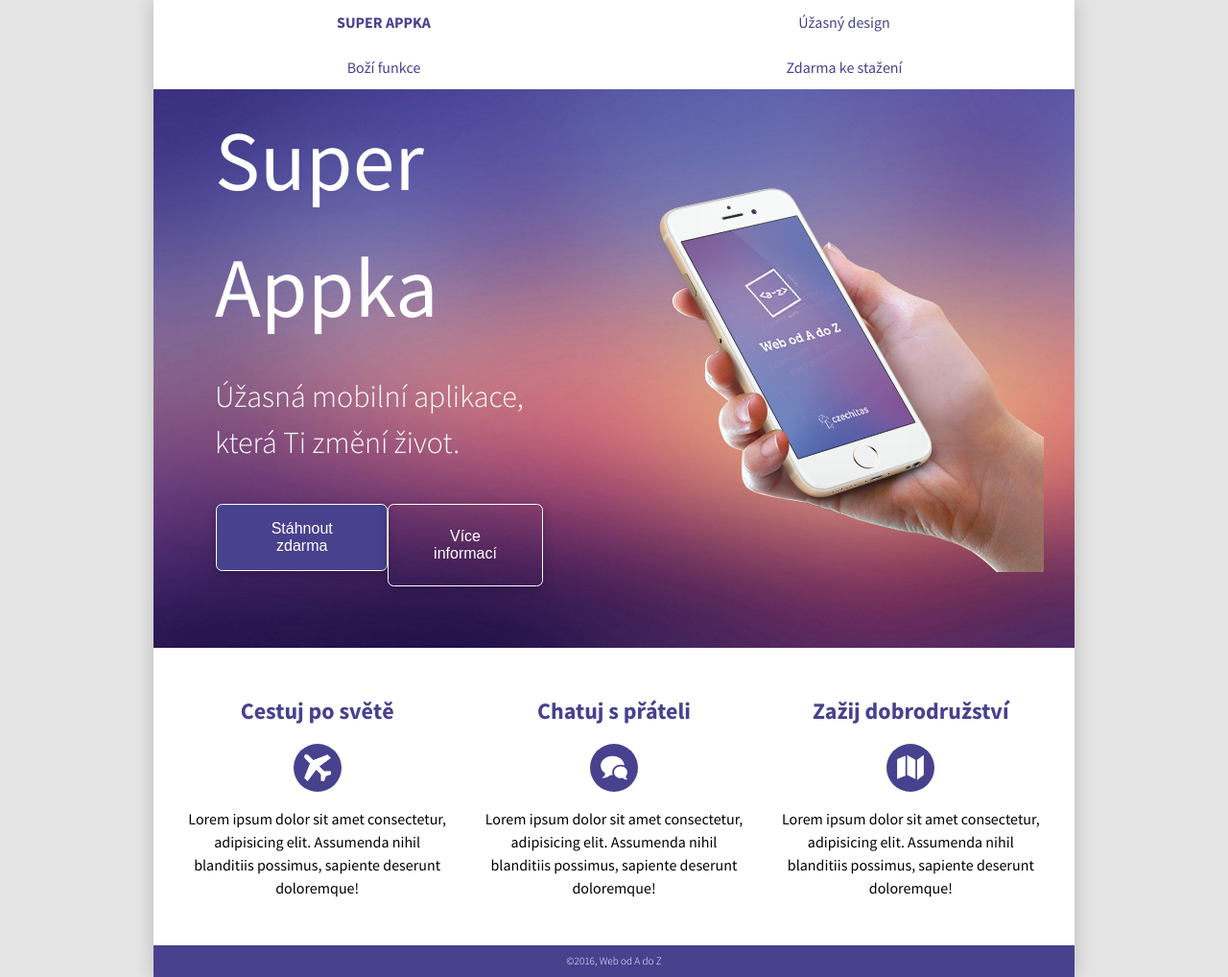
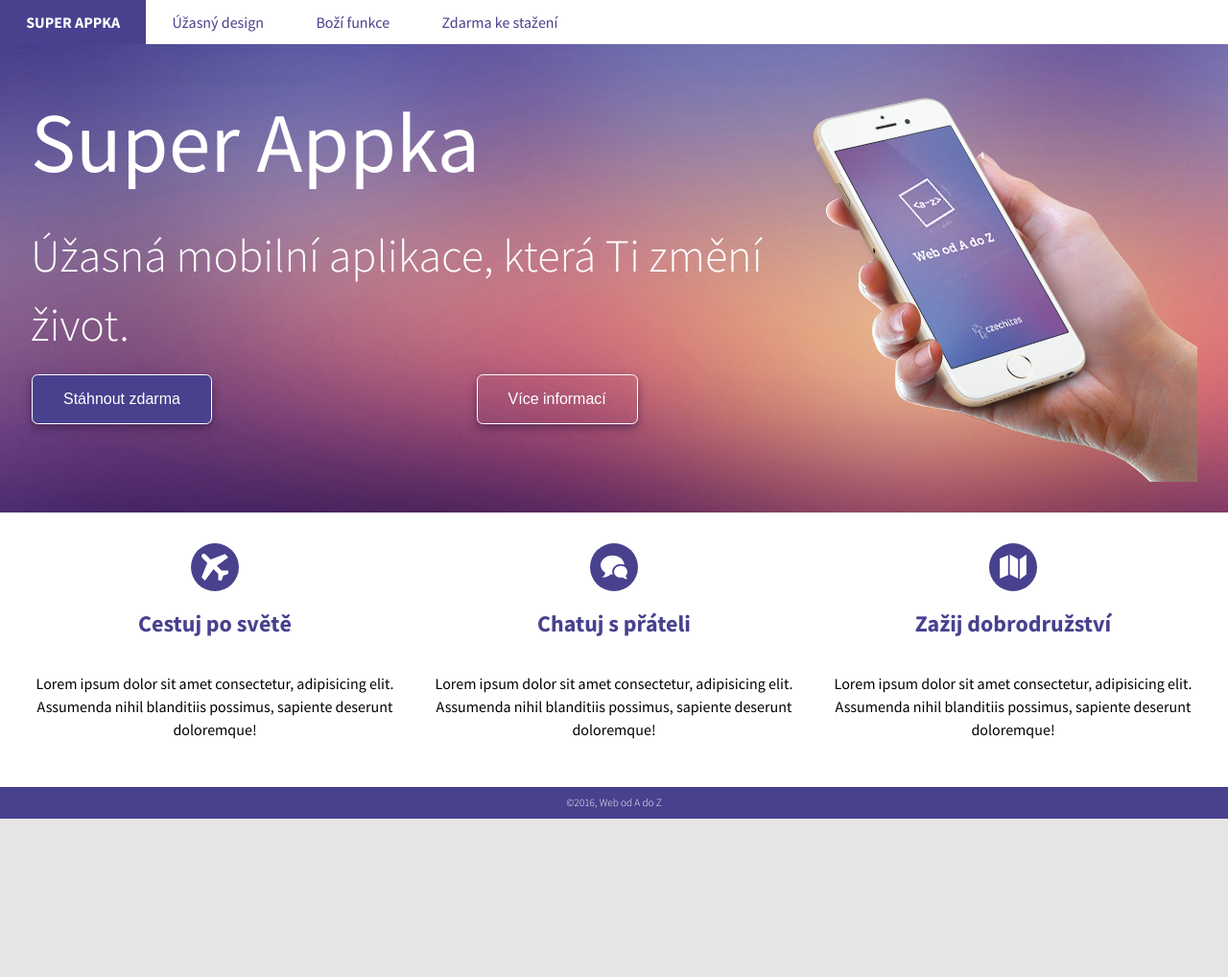
Before and after one commit to tvorimweb-2021-praha-jaro/du-05---superappka-zandacisarova, a plain HTML site: page index.html in a window 1280 px wide. Shown: the whole page at 96% size. After the commit the page ends 853 px from the top, so only its background shows below. Drawn offline with Linux system fonts and the light colour scheme.

Commit message:
dodělat

```diff
--- a/style.css
+++ b/style.css
@@ -157,6 +157,7 @@ body {
     font-weight: 400;
     color: white;
 
+
 }
 
 .button a {
@@ -210,74 +211,80 @@ body {
 .konec {
     margin: 0;
 }
-/*@media screen and (min-width: 480px) {
-    .navigace {
-        display: flex;
-        flex-flow: row wrap;
+
+@media screen and (min-width: 480px) {
+
+
+
+
+
+    .uzasny br {
+        display: none;
     }
 
-    .odkaz {
+    .tlacitka {
+
         display: flex;
-        flex: 1 ;
-    }
-}*/
-
-@media screen and (min-width: 960px) {
-
-    .obal {
-        width: 960px;
+        flex-flow: row nowrap;
+        justify-content: flex-start;
+        align-items: center;
 
     }
+
+   .button {
+        width: fit-content;
+        padding: 1rem 2rem;
+        margin: 0;
+        margin-right: 1rem;
+
+    }
+
+
+}
+
+@media screen and (min-width: 660px) {
 
     .navigace {
         display: flex;
         justify-content: flex-start;
-        padding-left: 0;
-    }
 
-    .navSuperAppka {
-        text-transform: uppercase;
-        font-weight: 700;
-    }
-
-    .odkaz p {
-        margin: 0.7rem;
     }
 
     .odkaz {
-        text-decoration: none;
-        color: var(--svetleFialova);
-        margin: 0;
-        text-align: center;
+        width: auto;
         padding: 0 1rem;
     }
 
-    .hero {
-        background-image: url(/images/pozadi.jpg);
-        background-repeat: no-repeat;
-        background-position: center;
-        background-size: cover;
+    .superAppka {
+        font-size: 4rem;
+    }
+
+    .uzasny {
+        font-size: 3rem;
+    }
+
+    .info {
         display: flex;
-        justify-content: space-between;
-        align-items: center;
+    }
 
+    .logoSTextem {
+        flex-flow: column nowrap;
+        justify-content: stretch;
     }
+
+    .moznost {
+        padding: 0 0.5rem;
+    }
+}
+
+@media screen and (min-width: 960px) {
 
     .telefon {
         display: flex;
         justify-content: flex-end;
         margin-top: 3rem;
-
     }
 
-    .uvodniText {
-        display: flex;
-        flex-flow: column nowrap;
-        justify-content: space-between;
-        padding: 0 2rem;
-        color: white;
-
-    }
 
 
     .superAppka {
@@ -285,20 +292,11 @@ body {
         font-size: 5.5rem;
         margin: 0;
         padding-left: 0;
+    }
 
 
-    }
 
-    .uzasny,
-    .tlacitka {
-        margin-top: 1.5rem;
-    }
 
-    .uzasny {
-        font-weight: 300;
-        font-size: 2rem;
-
-    }
 
     .tlacitka {
         width: 80%;
```
